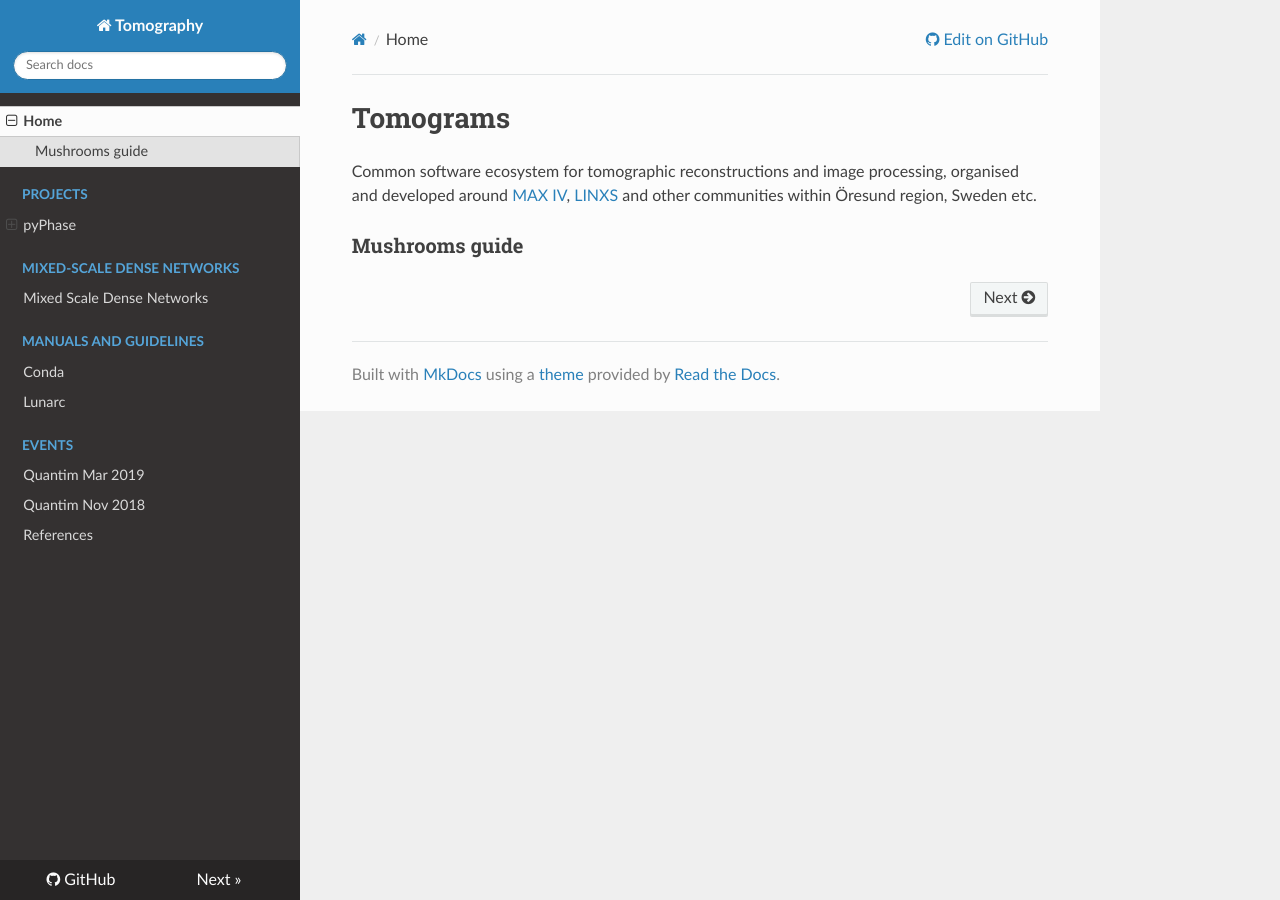
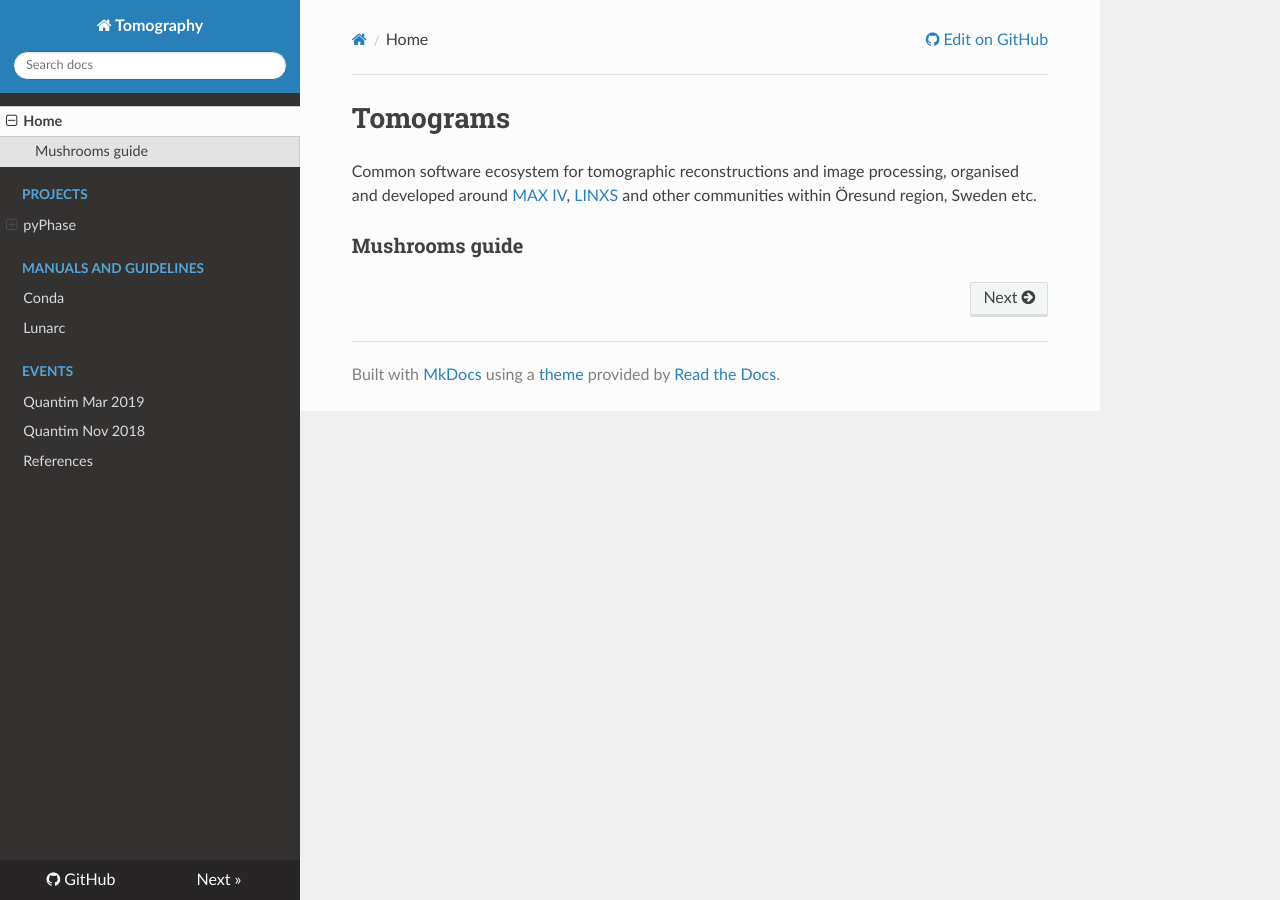
Before and after one commit to tomograms/tomograms-doc, an MkDocs documentation site: the page built from docs/index.md, in a window 1280 px wide. Built offline with MkDocs 1.6.1, drawn with Linux system fonts in a browser that asks for light colours; nearby versions of some CDN libraries.

Commit message:
Update mkdocs.yml

```diff
--- a/mkdocs.yml
+++ b/mkdocs.yml
@@ -12,8 +12,8 @@ nav:
       - Examples: projects/pyphase/examples.md
       - Data layout: projects/pyphase/Data_Layout.md
       - API: projects/pyphase/api.md
-  - Mixed-Scale Dense Networks:
-    - projects/Mixed-Scale_Dense_Networks/Mixed-Scale_Dense_Networks.md
+  #- Mixed-Scale Dense Networks:
+  #  - projects/Mixed-Scale_Dense_Networks/Mixed-Scale_Dense_Networks.md
   - Manuals and Guidelines:
     - doc/conda.md
     - doc/lunarc.md
```
